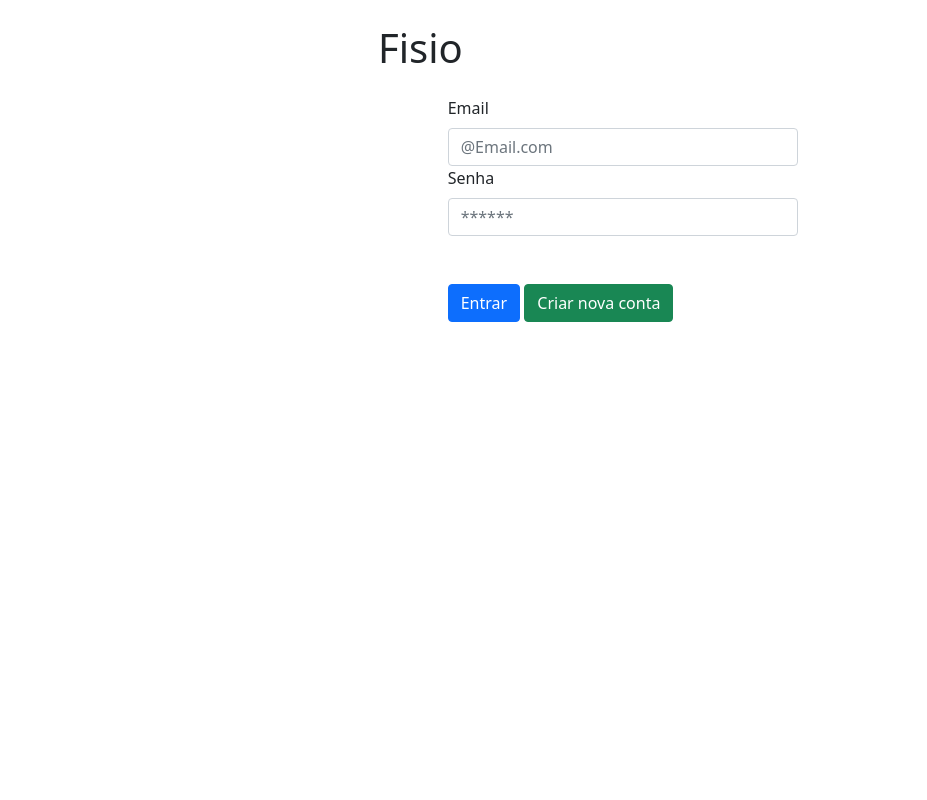
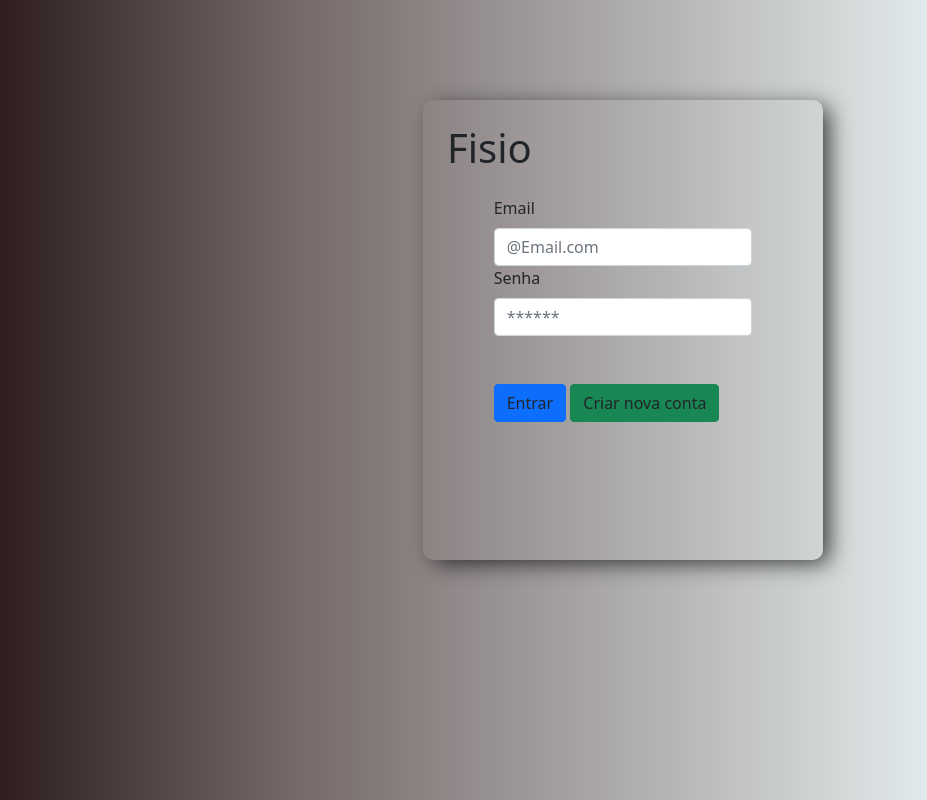
Before and after one commit to adrianodisam/taskFisio, a plain HTML site: page index.html in a window 1280 px wide. Shown: the whole page, without its empty margins (17-944 px from the left). Drawn offline with nearby package versions, Linux system fonts and the light colour scheme; no server answers.

Commit message:
alteração de cores no css

```diff
--- a/index.html
+++ b/index.html
@@ -14,19 +14,19 @@
 
     <div class="container d-flex justify-content-center">
         <div class="divForms ">
-            <h1 class=" m-4 ">Fisio</h1>
+            <h1 class=" m-4  text-dark">Fisio</h1>
             <form class="d-flex row justify-content-center" id="formUsu">
                 <div class=" col-8 form-group ">
-                    <label for=" inputEmail4 " class=" form-label ">Email</label>
+                    <label for=" inputEmail4 " class=" form-label text-dark ">Email</label>
                     <input type="email" class="form-control" id="inputEmail" aria-describedby="emailHelp" placeholder="@Email.com">
                 </div>
                 <div class=" col-8 form-group">
-                    <label for="inputPassword4 " class=" form-label ">Senha</label>
+                    <label for="inputPassword4 " class=" form-label">Senha</label>
                     <input type="password" class="form-control" id="inputPassword" placeholder="******">
 
                     <div class=" mt-5">
-                        <button type=" button " class=" btn btn-primary mt ">Entrar</button>
-                        <button type=" button " class=" btn btn-success"><a
+                        <button type=" button " class=" btn btn-primary mt text-dark">Entrar</button>
+                        <button type=" button " class=" btn btn-success text-dark"><a
                                 style="color: inherit; text-decoration: none;" href="/cadastrar.html">Criar nova
                                 conta</a>
                         </button>
--- a/scripts/app.js
+++ b/scripts/app.js
@@ -70,7 +70,7 @@ function lerDados() {
                 cardAgen.innerHTML += `
                 <thead id="dados">
                 </table>
-                <tr>
+                <tr class="text-dark">
                 <th >${colecao.Nome }</th>
                 <th>${colecao.Procedimento}</th>
                 <th>${colecao.Hora}</th>
--- a/styles/style.css
+++ b/styles/style.css
@@ -1,7 +1,8 @@
-/*     body {
+       body {
            margin: 0px;
            padding: 0px;
-         background-image: radial-gradient(circle at 43.84% 120.44%, #ffffff 0, #ffffff 10%, #fffff2 20%, #ffffde 30%, #fffdca 40%, #f2f2b5 50%, #dde7a2 60%, #c7dd92 70%, #b0d584 80%, #98cd7b 90%, #80c674 100%);
+           background: rgb(43, 27, 27);
+           background: linear-gradient(90deg, rgba(43, 27, 27, 1) 0%, rgba(119, 106, 106, 1) 25%, rgba(229, 237, 238, 1) 75%, rgba(233, 233, 233, 1) 100%);
        }
 
        .container {
@@ -12,16 +13,15 @@
 
        .divForms {
            width: 400px;
-         background-image: radial-gradient(circle at 43.84% 120.44%, #ffffff 0, #ffffff 10%, #fffff2 20%, #ffffde 30%, #fffdca 40%, #f2f2b5 50%, #dde7a2 60%, #c7dd92 70%, #b0d584 80%, #98cd7b 90%, #80c674 100%);
            border-radius: 10px;
            box-shadow: 8px 5px 22px -2px rgba(0, 0, 0, 0.72);
            -webkit-box-shadow: 8px 5px 22px -2px rgba(0, 0, 0, 0.72);
            -moz-box-shadow: 8px 5px 22px -2px rgba(0, 0, 0, 0.72);
-     } */
+       }
 
        #listAg {
            box-shadow: 0px 0px 50px 0px rgba(0, 0, 0, 0.72);
-    border-radius: 10%;
+           border-radius: 8%;
        }
 
        #containerF {
```
Lines whose indentation alone changed are shown as unchanged.
